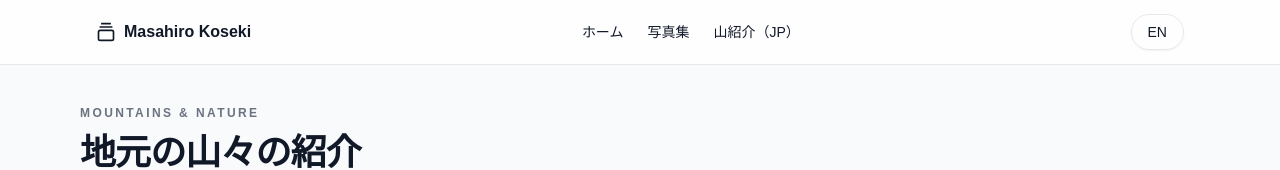
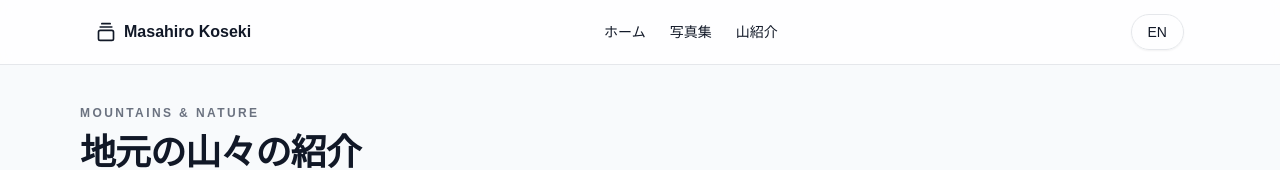
Before and after one commit to masahiro-koseki/masahiro-site, a Next.js app: page /mountains in a window 1280 px wide. Shown: the top 170 px of the page. Built offline with nearby package versions, Linux system fonts and the light colour scheme.

Commit message:
Update japanese mountain page

```diff
--- a/app/mountains/page.tsx
+++ b/app/mountains/page.tsx
@@ -104,7 +104,7 @@ export default function MountainsPage() {
 		<Link href="/#book" className="hover:opacity-70">
 		写真集
 		</Link>
-		<span className="text-gray-900 font-medium">山紹介（JP）</span>
+		<span className="text-gray-900 font-medium">山紹介</span>
 		</nav>
 
 		<div className="hidden md:flex items-center gap-2">
```
